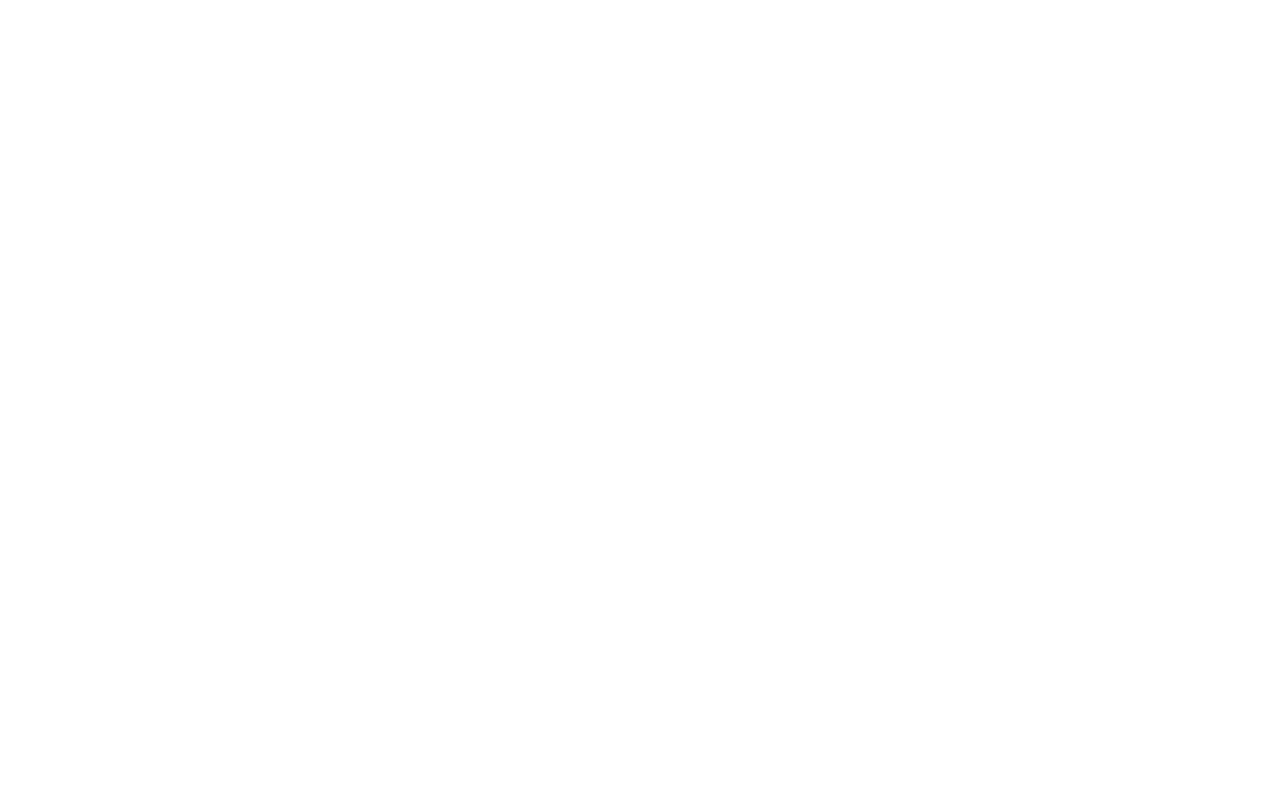
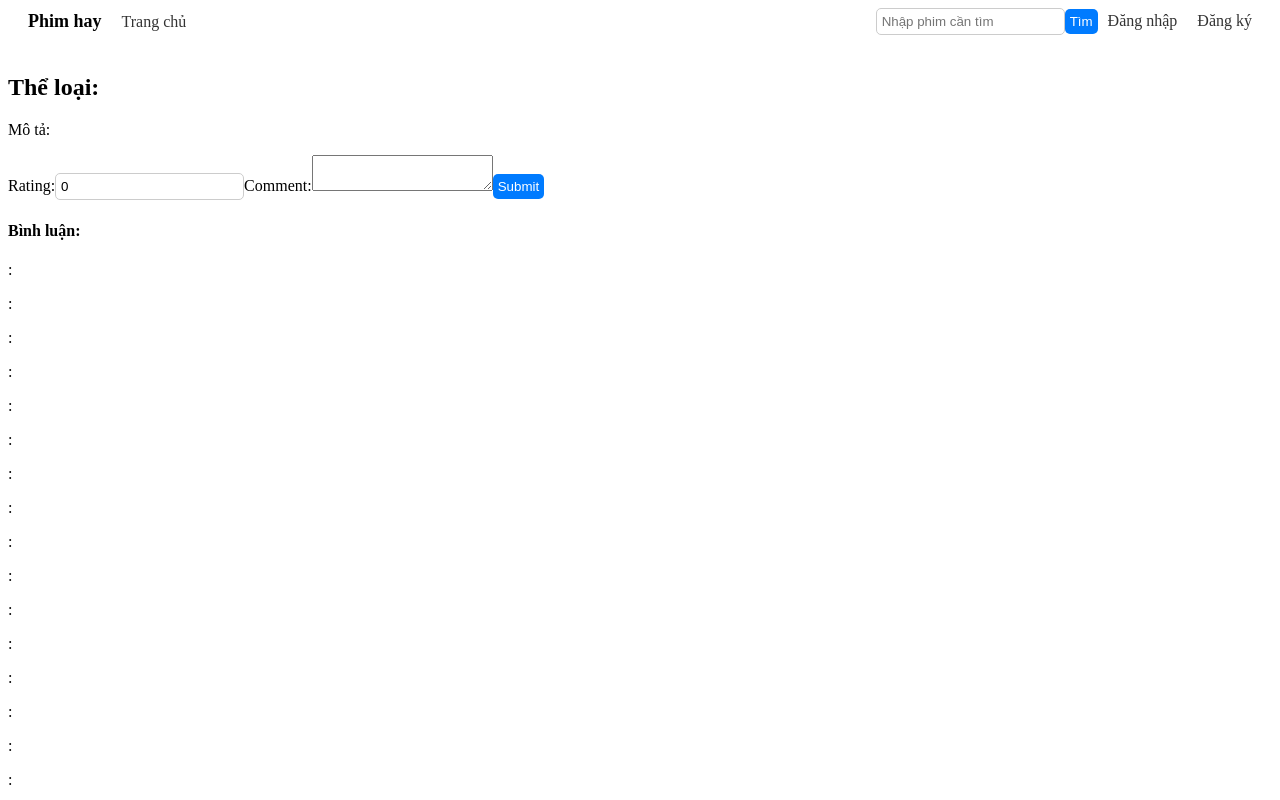
Before and after one commit to Leadstoyou/FER201m_Project, a React (Create React App) app: page /details in a window 1280 px wide. Before the commit this address had no page. Shown: the top 800 px of the page. Built offline with nearby package versions, Linux system fonts and the light colour scheme.

Commit message:
add file

```diff
--- a/src/App.js
+++ b/src/App.js
@@ -7,6 +7,7 @@
 import users from "./User.json";
 import films from './Film.json';
 import comments from './Comment.json';
+import Details from './components/commentPage'
 function App() {
   useEffect(() => {
     localStorage.setItem("users", JSON.stringify(users));
@@ -20,6 +21,7 @@
         <Route path="/" element={<Login />} />
         <Route path="/register" element={<Register />} />
         <Route path="/home" element={<Home />} />
+        <Route path="/details" element={<Details />} />
       </Routes>
     </Router>
   );
--- /dev/null
+++ b/src/components/comment.css
@@ -0,0 +1,44 @@
+.movie-container {
+    display: flex;
+    justify-content: space-between;
+    align-items: flex-start;
+  }
+
+  .movie-details {
+    width: 60%;
+  }
+
+  .movie-review {
+    width: 35%;
+  }
+
+  form {
+    display: flex;
+    flex-direction: column;
+  }
+
+  label {
+    margin-bottom: 10px;
+  }
+
+  input[type="text"],
+  input[type="number"],
+  textarea {
+    padding: 5px;
+    margin-bottom: 10px;
+    border-radius: 5px;
+    border: 1px solid #ccc;
+  }
+
+  button {
+    padding: 5px;
+    border-radius: 5px;
+    background-color: #007bff;
+    color: #fff;
+    border: none;
+    cursor: pointer;
+  }
+
+  button:hover {
+    background-color: #0056b3;
+  }
--- /dev/null
+++ b/src/components/commentPage.js
@@ -0,0 +1,87 @@
+import React, { useEffect, useState } from "react";
+import Navbar from "./navbar";
+import Footer from "./footer";
+import { useNavigate } from "react-router";
+
+
+function Details() {
+
+    const [score, setScore] = useState(0);
+    const [nameFilm, setNameFilm]=useState('');
+    const [catagory, setCatagory]=useState('');
+    const [description, setDescription]=useState('');
+    const [imageUrl,setImageUrl]=useState('');
+const [comment, setComment] = useState('');
+const [comments, setComments] = useState([]);
+const [films, setFilms] = useState([]);
+
+useEffect(() => {
+    const storedComments = localStorage.getItem('comments');
+    if (storedComments) {
+        setComments(JSON.parse(storedComments));
+    }
+}, []);
+
+useEffect(() => {
+    const storedFilms = localStorage.getItem('films');
+    if (storedFilms) {
+        setFilms(JSON.parse(storedFilms));
+    }
+}, []);
+
+// useEffect(() => {
+//     localStorage.setItem('comments', JSON.stringify(comments));
+// }, [comments]);
+
+const handleSubmit = (event) => {
+    event.preventDefault();
+
+    setComments([...comments, { comment}]);
+    setFilms([...films, {films}])
+    setScore(0);
+    setComment('');
+}
+
+return (
+    <div>
+        <Navbar />
+        <div className="movie-screen">
+            <div className="img-details">
+                {/* Add image here */}
+                <img src={films.imageUrl} alt={films.nameFilm}  />
+            </div>
+            <div className="movie-details">
+                <h1>{films.name}</h1>
+                <h2>Thể loại: {films.catagory}</h2>
+                <p>Mô tả: {films.description}</p>
+            </div>
+            <div>
+                <form onSubmit={handleSubmit}>
+                    <label>
+                        Rating:
+                        <input type="number" value={score} onChange={(event) => setScore(event.target.value)} />
+                    </label>
+                    <label>
+                        Comment:
+                        <textarea value={comment} onChange={(event) => setComment(event.target.value)} />
+                    </label>
+                    <button type="submit">Submit</button>
+                </form>
+            </div>
+            <div>
+                <h4>Bình luận:</h4>
+                {comments.map((c, i) => (
+                    <div key={i}>
+                        <p>{c.username}: {c.comment}</p>
+
+                    </div>
+                ))}
+            </div>
+        </div>
+        <Footer />
+    </div>
+);
+
+}
+
+export default Details;
--- a/src/components/home.js
+++ b/src/components/home.js
@@ -79,7 +79,8 @@
                     <h4 style={{color: "green", display: "flex"}}>Score: {film.score}</h4>
 
                   </div>
-                  <button className="album_but">Comment</button>
+                  <a href="/details" ><button className="album_but">Comment</button></a>
+
                 </div>
               ))}
             </div>
```
